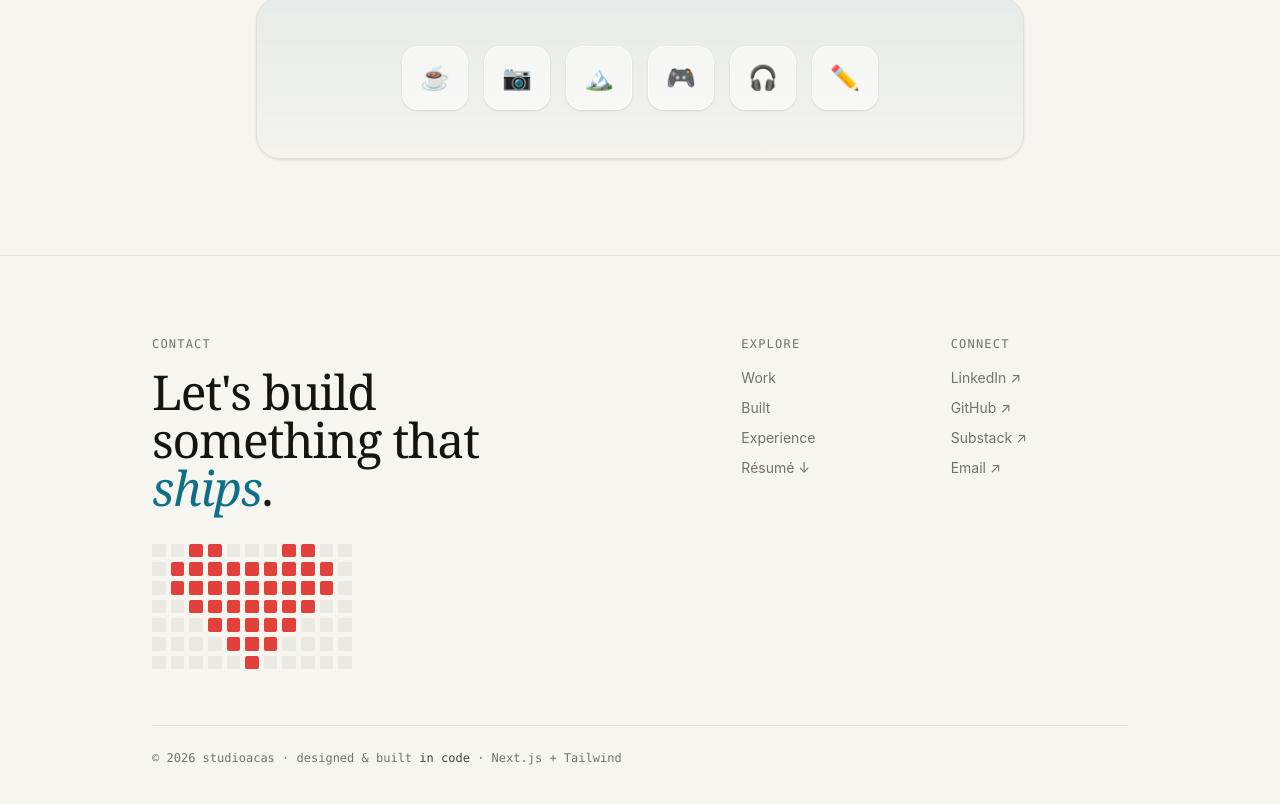
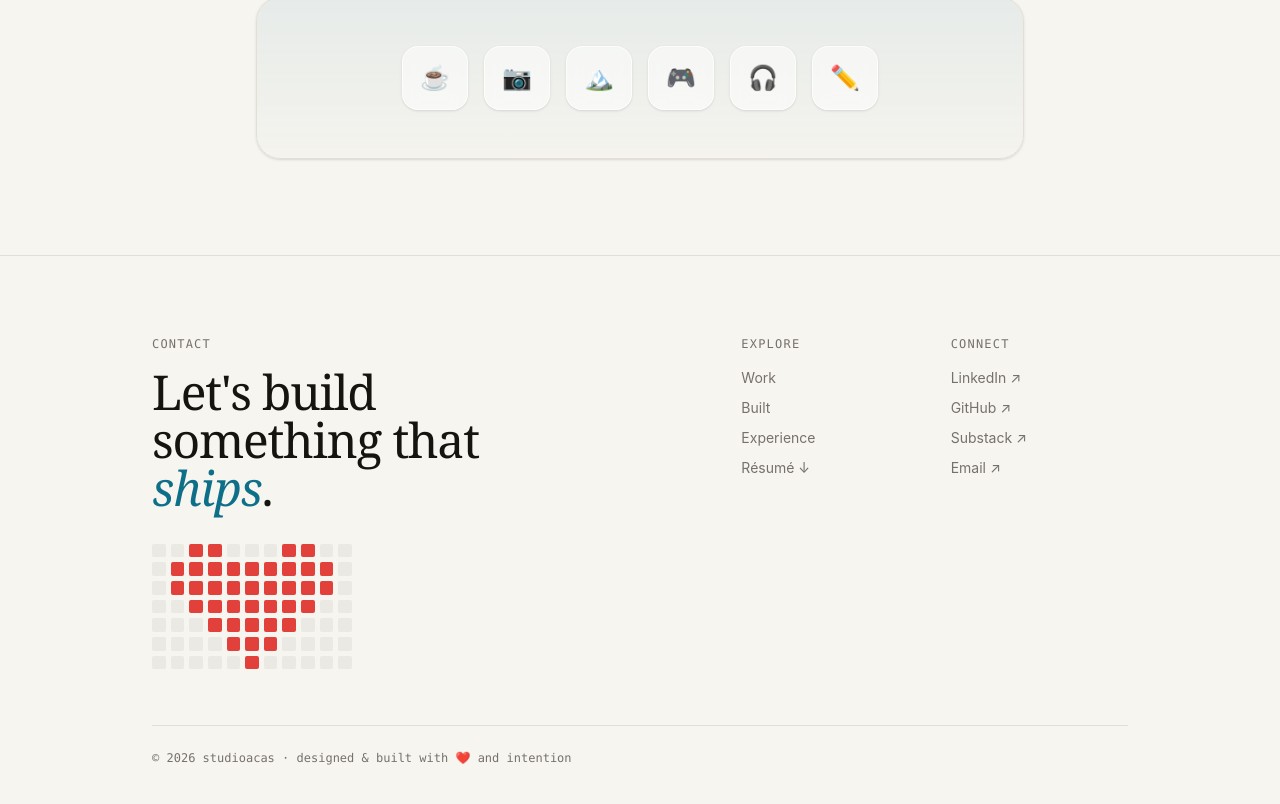
Before and after one commit to acaspx/portfolio-chops, a Next.js app: page / in a window 1280 px wide. Shown: the part 4498-5302 px from the top of the page. Built offline with nearby package versions, Linux system fonts and the light colour scheme.

Commit message:
Footer: update colophon to 'built with heart and intention'

```diff
--- a/components/Footer.tsx
+++ b/components/Footer.tsx
@@ -117,16 +117,7 @@ export default function Footer() {
         {/* Bottom bar */}
         <div className="mt-14 border-t border-line pt-6">
           <p className="font-mono text-xs text-muted">
-            © {new Date().getFullYear()} studioacas · designed &amp; built{" "}
-            <a
-              href="https://github.com/acaspx/portfolio-chops"
-              target="_blank"
-              rel="noopener noreferrer"
-              className="link-line text-ink/80 hover:text-ink"
-            >
-              in code
-            </a>{" "}
-            · Next.js + Tailwind
+            © {new Date().getFullYear()} studioacas · designed &amp; built with ❤️ and intention
           </p>
         </div>
       </div>
```
